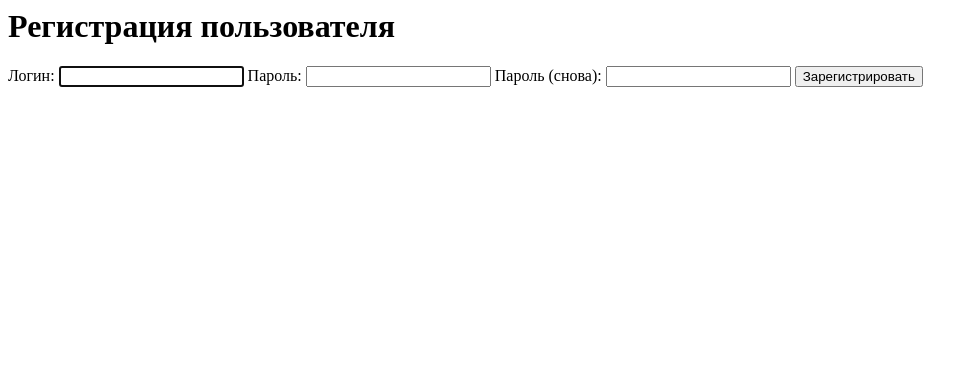
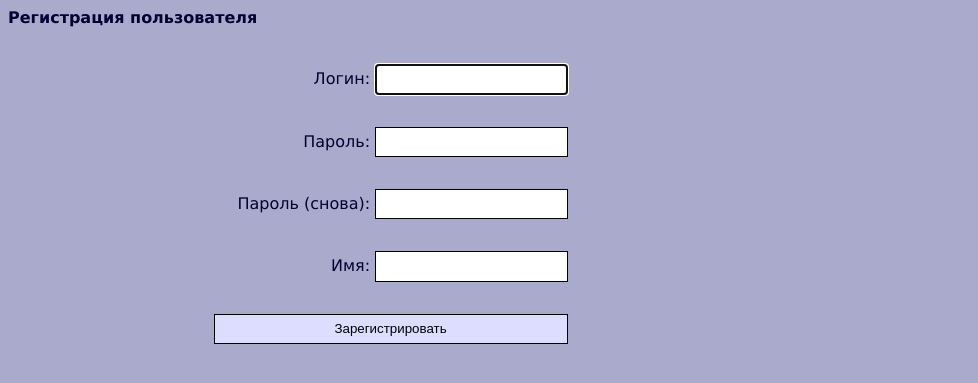
Before and after one commit to anokata/comleave, a Django app: page /accounts/register/ in a window 1280 px wide. Shown: the top 383 px of the page, without its empty margins (0-978 px from the left). Run offline with Django 3.2, Linux system fonts and the light colour scheme; parts of the project's set-up code (start-up, migrations or seed data) failed here and were passed over.

Commit message:
styling, cleanup

```diff
--- a/comleave/urls.py
+++ b/comleave/urls.py
@@ -1,18 +1,5 @@
-"""comleave URL Configuration
+"""comleave URL Configuration """
 
-The `urlpatterns` list routes URLs to views. For more information please see:
-    https://docs.djangoproject.com/en/1.11/topics/http/urls/
-Examples:
-Function views
-    1. Add an import:  from my_app import views
-    2. Add a URL to urlpatterns:  url(r'^$', views.home, name='home')
-Class-based views
-    1. Add an import:  from other_app.views import Home
-    2. Add a URL to urlpatterns:  url(r'^$', Home.as_view(), name='home')
-Including another URLconf
-    1. Import the include() function: from django.conf.urls import url, include
-    2. Add a URL to urlpatterns:  url(r'^blog/', include('blog.urls'))
-"""
 from django.conf.urls import include, url
 from django.contrib import admin
 from django.conf.urls.static import static
@@ -40,5 +27,3 @@ urlpatterns = [
     url(r'^(?!ng/).*$', views.main),
     url(r'^main/', views.main),
 ] + static(settings.ANGULAR_URL, document_root=settings.ANGULAR_ROOT)
-
-#+ static(settings.STATIC_URL, document_root=settings.STATIC_ROOT)
--- a/front/styles.css
+++ b/front/styles.css
@@ -36,11 +36,16 @@ tr:nth-child(even) td { background: #E1E1FF; }
 
 tr:nth-child(odd) td { background: #EEEEFF; }
 
-button {
+button, input[type=submit] {
     background-color: #ddf;
     border: 1px solid;
     padding: 0.5em;
     width: 100%;
+}
+
+input {
+    padding: 0.5em;
+    border: 1px solid;
 }
 
 .w100 {
@@ -66,3 +71,19 @@ nav a {
     display: block;
     margin-bottom: 0.5em;
 }
+
+form {
+    margin: auto;
+    width: 70%;
+
+}
+
+.form_input {
+    width: 40%;
+    padding: 1em;
+    text-align: right;
+}
+
+.form_input label {
+    width: 30%;
+}
--- /dev/null
+++ b/overwork/templates/base.html
@@ -0,0 +1,4 @@
+{% load static %}
+<link rel="stylesheet" href="{% static 'styles.css' %}">
+{% block content %}
+{% endblock %}
--- a/overwork/templates/register.html
+++ b/overwork/templates/register.html
@@ -1,6 +1,7 @@
+{% extends "base.html" %}
 
 {% block content %}
-  <h1>Регистрация пользователя</h1>
+  <h4>Регистрация пользователя</h4>
   <form action="." method="post">
     {% csrf_token %}
     {% if form.error_dict %}
@@ -10,18 +11,30 @@
     {% if form.username.errors %}
       {{ form.username.html_error_list }}
     {% endif %}
+    <div class='form_input'>
     <label for="id_username">Логин:</label> {{ form.username }}
+    </div>
 
     {% if form.password1.errors %}
       {{ form.password1.html_error_list }}
     {% endif %}
+    <div class='form_input'>
     <label for="id_password1">Пароль:</label> {{ form.password1 }}
+    </div>
 
     {% if form.password2.errors %}
       {{ form.password2.html_error_list }}
     {% endif %}
+    <div class='form_input'>
     <label for="id_password2">Пароль (снова):</label> {{ form.password2 }}
+    </div>
 
+    <div class='form_input'>
+    Имя: <input type="text" value="" />
+    </div>
+
+    <div class='form_input'>
     <input type="submit" value="Зарегистрировать" />
+    </div>
   </form>
 {% endblock %}
--- a/overwork/templates/registration/logged_out.html
+++ b/overwork/templates/registration/logged_out.html
@@ -1 +1,2 @@
+{% extends "base.html" %}
 logout ok
```
Also changed, not shown: overwork/templates/registration/login.html (+9 -1 lines).
